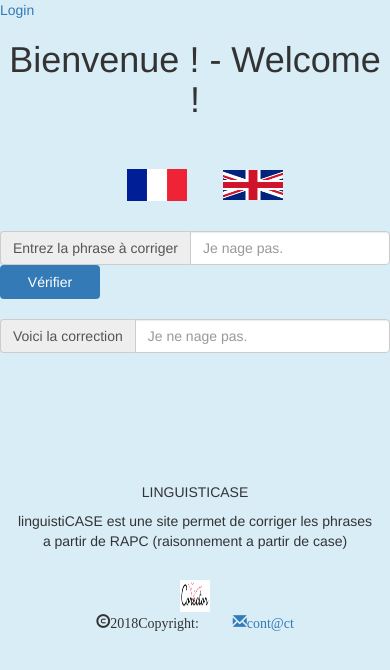
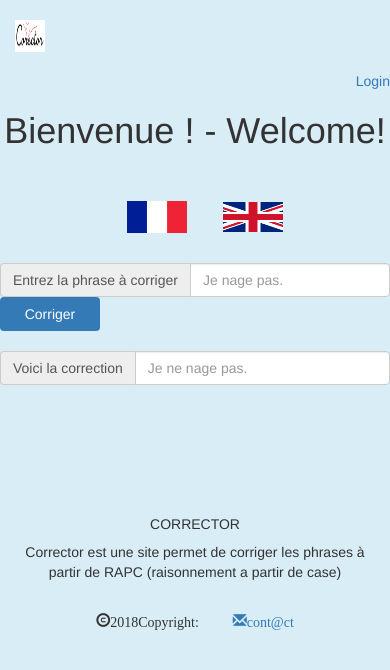
Before and after one commit to Sle3pingForest/StageL3, a PHP site: page / in a window 390 px wide. Shown: the top 670 px of the page. Run offline with PHP 8.4, Linux system fonts and the light colour scheme.

Commit message:
update dir WEB

```diff
--- a/WEB/Corrector/data/CreatDB.sql
+++ b/WEB/Corrector/data/CreatDB.sql
@@ -24,7 +24,7 @@ CREATE TABLE IF NOT EXISTS CASES(
 	error varchar(200) CHARACTER SET utf8,
 	correction varchar(200) CHARACTER SET utf8,
 	errorIndex varchar(200) CHARACTER SET utf8,
-	idProvenance int NOT NULL ,
+	idProvenance int NOT NULL,
 	lang varchar(10) CHARACTER SET utf8,
 
 CONSTRAINT fk__provenance FOREIGN KEY (idProvenance) REFERENCES ORIGIN(idOrigin)) ENGINE=InnoDB DEFAULT CHARSET=utf8;
--- a/WEB/Corrector/index.php
+++ b/WEB/Corrector/index.php
@@ -2,7 +2,7 @@
 <html>
 <head>
 	<meta charset="utf-8">
-	<title> linguistiCASE </title>
+	<title> CORRECTOR </title>
   	<meta name="viewport" content="width=device-width, initial-scale=1">
   	<link rel="stylesheet" href="https://maxcdn.bootstrapcdn.com/bootstrap/3.3.7/css/bootstrap.css">
 	<link rel="stylesheet" href="bootstrap/css/localCss.css" />
@@ -10,7 +10,13 @@
   	<script src="https://maxcdn.bootstrapcdn.com/bootstrap/3.3.7/js/bootstrap.js"></script>
 </head>
 <body class="p-3 mb-2 bg-info text-white">
-	<a href="#" data-toggle="modal" data-target="#login-modal">Login</a>
+	<div class ="row">
+		<div class="col-md-4 ">
+	        <img class="col-md-4" height="32" width="60" style="margin: 5% 0;" src="img/logoCorrector.png">
+	    </div>
+	    <div class= "col-md-8" style="text-align:right;">
+			<a href="#" data-toggle="modal" data-target="#login-modal">Login</a>
+		</div>
 		<div class="modal fade" id="login-modal" tabindex="-1" role="dialog" aria-labelledby="myModalLabel" aria-hidden="true" style="display: none;">
     	  	<div class="modal-dialog loginmodal-container">
 				<h1>Login to Your Account</h1><br>
@@ -21,8 +27,9 @@
 				</form>
 			</div>
 		 </div>
+	</div>
 	<h1 style="text-align:center;">
-		Bienvenue ! - Welcome !
+		Bienvenue ! - Welcome!
 	</h1>
 	<br>
 	<h3 id = "lang" style="text-align:center;">
@@ -45,7 +52,7 @@
 			</div>
 		</div>
 		<div class ="col-sm-4">
-			<button type="button" style ="width: 100px" id="runButton" class="btn p-3 mb-2 bg-primary text-white" >Vérifier</button>
+			<button type="button" style ="width: 100px" id="runButton" class="btn p-3 mb-2 bg-primary text-white" >Corriger</button>
 		</div>
 	</form>
 	<br>
@@ -83,15 +90,12 @@
     <div class="container-fluid text-center text-md-left" style="margin-bottom: 5% ";>
         <div class="row">
             <div class="col-md-12">
-                <h5 class="text-uppercase">linguistiCASE</h5>
-                <p id="linguistiCASEInfo">linguistiCASE est une site permet de corriger les phrases a partir de RAPC (raisonnement a partir de case)</p>
+                <h5 class="text-uppercase">Corrector</h5>
+                <p id="Corrector">Corrector est une site permet de corriger les phrases à partir de RAPC (raisonnement a partir de case)</p>
             </div>
         </div>
     </div>
     <div class="footer-copyright text-center row" style="margin-bottom: auto ;">
-        <div class="col-md-4">
-         	<img class="col-md-4" height="32" width="60" src="img/logoCorrector.png">
-     	</div>
         <p class="glyphicon glyphicon-copyright-mark col-md-4">2018Copyright: </p>
         <a class="glyphicon glyphicon-envelope col-md-4">cont@ct </a>
     </div>
@@ -109,10 +113,10 @@
 		if(n === 0){
 			document.getElementById("erreurSentence").innerHTML= "Entrer la phrase a corriger";
 			document.getElementById("correctSentence").innerHTML = "Voici la correction";
-			document.getElementById("runButton").innerHTML = "Vérifier";
+			document.getElementById("runButton").innerHTML = "Corriger";
 			document.getElementsByName('probleme')[0].placeholder='je nage pas';
 			document.getElementsByName('solution')[0].placeholder='je ne nage pas';
-			document.getElementById('linguistiCASEInfo').innerHTML='linguistiCASE est une site permet de corriger les phrases erreurs a partir de RAPC (raisonnement a partir de case)';
+			document.getElementById('linguistiCASEInfo').innerHTML='linguistiCASE est une site permet de corriger les phrases à partir de RAPC (raisonnement a partir de case)';
 			langselect = 'fr';
 			if(document.getElementById("OK") != null){
 				document.getElementById("OK").innerHTML = "Correct";
@@ -125,7 +129,7 @@
 		else{
 			document.getElementById("erreurSentence").innerHTML="Enter the sentence to corrige";
 			document.getElementById("correctSentence").innerHTML = "Here the correct sentence";
-			document.getElementById("runButton").innerHTML = "Verify";
+			document.getElementById("runButton").innerHTML = "Revise";
 			document.getElementsByName('probleme')[0].placeholder='i cannott swin';
 			document.getElementsByName('solution')[0].placeholder='i can\'t swin';
 			document.getElementById('linguistiCASEInfo').innerHTML='linguistiCASE is a website that corrects bad sentences ';
```
